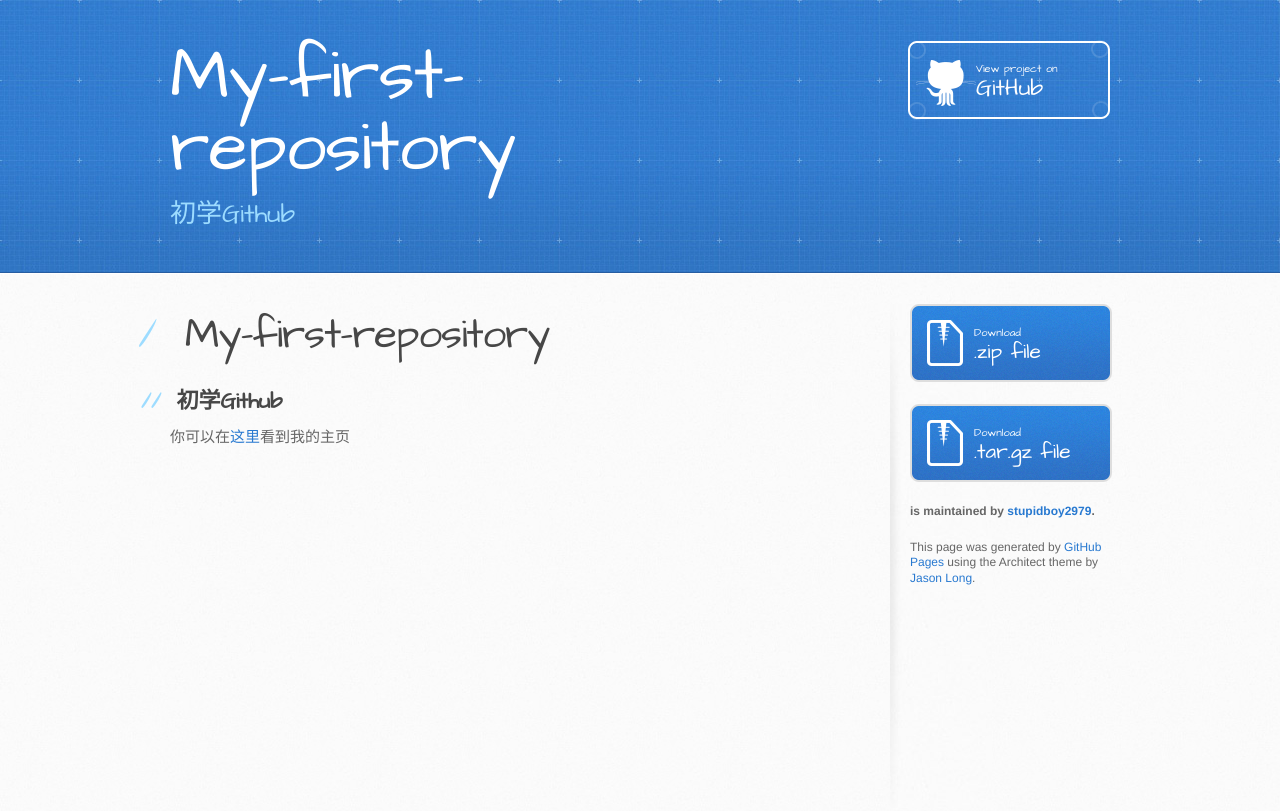
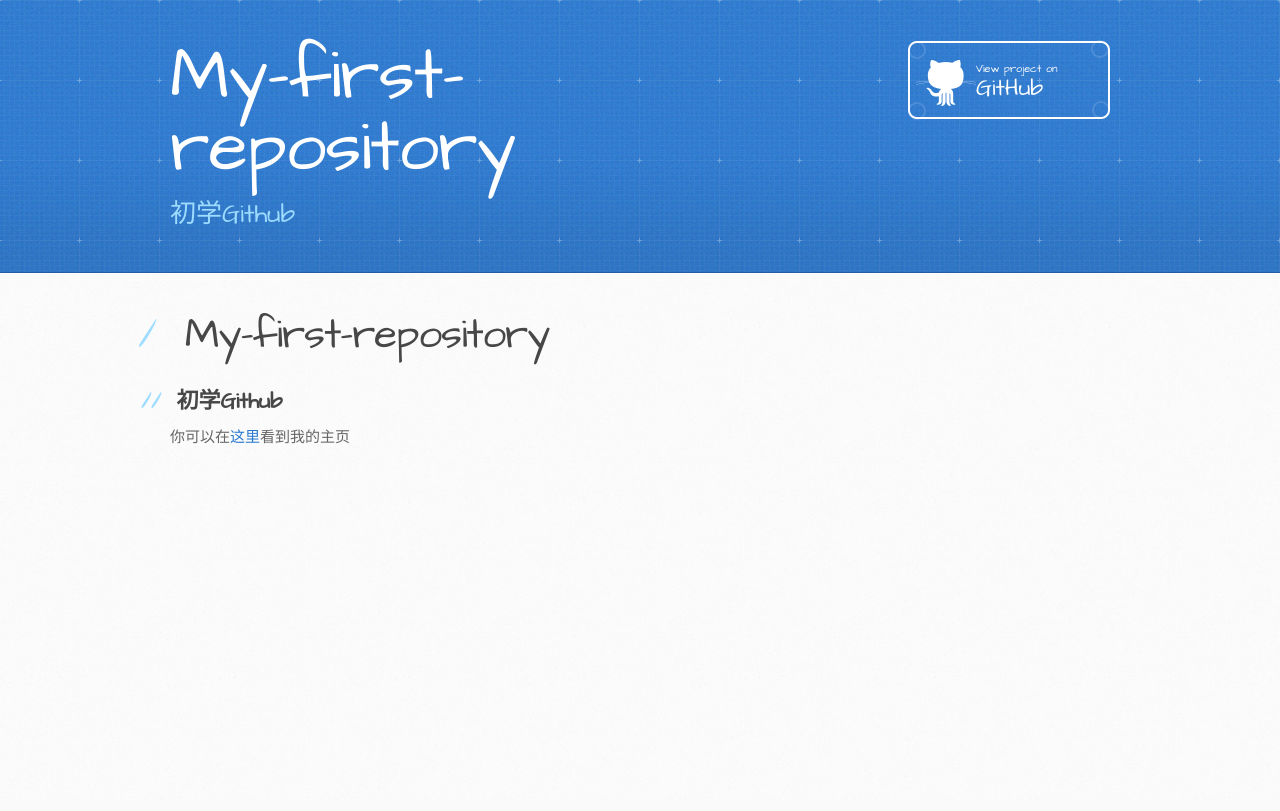
Before and after one commit to stupidboy2979/My-first-repository, a plain HTML site: page index.html in a window 1280 px wide. Drawn offline with Linux system fonts and the light colour scheme.

Commit message:
删除下载按钮

```diff
--- a/index.html
+++ b/index.html
@@ -13,7 +13,7 @@
     <script src="//html5shiv.googlecode.com/svn/trunk/html5.js"></script>
     <![endif]-->
 
-    <title>My-first-repository by stupidboy2979</title>
+    <title>My first repository by stupidboy2979</title>
   </head>
 
   <body>
@@ -37,20 +37,7 @@
 <p>你可以在<a href="http://stupidboy2979.github.io">这里</a>看到我的主页</p>
         </section>
 
-        <aside id="sidebar">
-          <a href="https://github.com/stupidboy2979/My-first-repository/zipball/master" class="button">
-            <small>Download</small>
-            .zip file
-          </a>
-          <a href="https://github.com/stupidboy2979/My-first-repository/tarball/master" class="button">
-            <small>Download</small>
-            .tar.gz file
-          </a>
 
-          <p class="repo-owner"><a href="https://github.com/stupidboy2979/My-first-repository"></a> is maintained by <a href="https://github.com/stupidboy2979">stupidboy2979</a>.</p>
-
-          <p>This page was generated by <a href="https://pages.github.com">GitHub Pages</a> using the Architect theme by <a href="https://twitter.com/jasonlong">Jason Long</a>.</p>
-        </aside>
       </div>
     </div>
 
```
